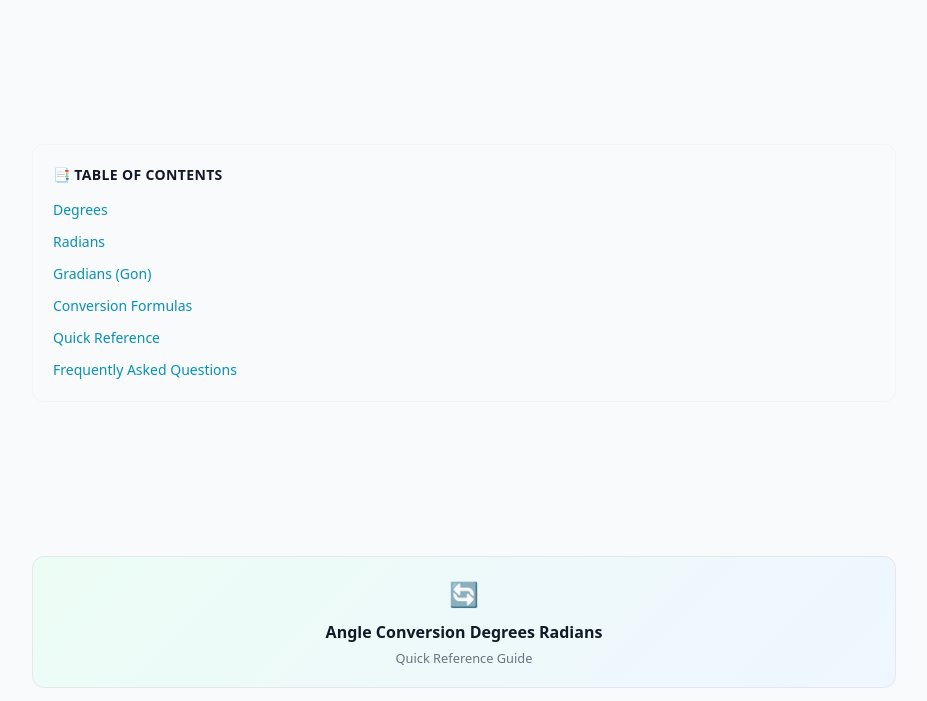
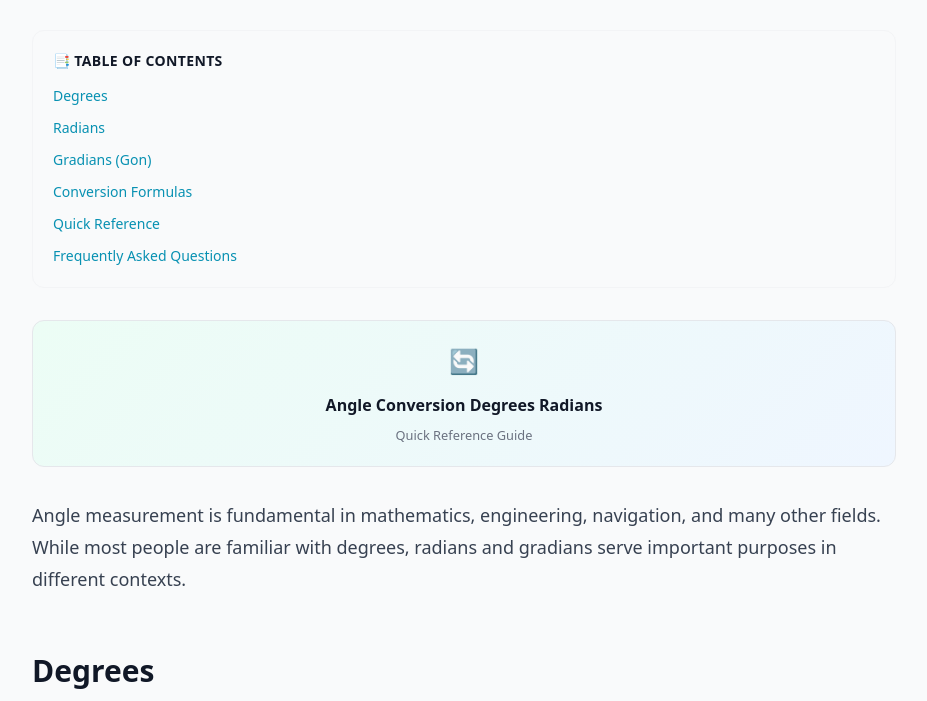
Before and after one commit to vega-create/ft-convert, an Astro site: page /blog/angle-conversion-degrees-radians in a window 1280 px wide. Shown: the part 979-1680 px from the top of the page, without its empty margins (176-1103 px from the left). Built offline with nearby package versions, Linux system fonts and the light colour scheme; Astro itself is replaced by a stand-in of ours.

Commit message:
fix: add @tailwindcss/typography plugin + remove AdSense placeholders

```diff
--- a/package.json
+++ b/package.json
@@ -15,5 +15,8 @@
     "react": "^18.2.0",
     "react-dom": "^18.2.0",
     "tailwindcss": "^3.4.0"
+  },
+  "devDependencies": {
+    "@tailwindcss/typography": "^0.5.19"
   }
 }
--- a/src/layouts/PostLayout.astro
+++ b/src/layouts/PostLayout.astro
@@ -1,7 +1,6 @@
 ---
 import BaseLayout from './BaseLayout.astro';
 import SEO from '../components/SEO.astro';
-import AdSense from '../components/AdSense.astro';
 
 interface Props {
   title: string;
@@ -92,8 +91,6 @@ const formattedDate = new Date(publishDate).toLocaleDateString('en-US', {
       </div>
     )}
 
-    <!-- AdSense: Top -->
-    <AdSense slot="top" />
 
     <!-- Table of Contents -->
     {tocHeadings.length > 0 && (
@@ -111,16 +108,12 @@ const formattedDate = new Date(publishDate).toLocaleDateString('en-US', {
       </nav>
     )}
 
-    <!-- AdSense: After TOC -->
-    <AdSense slot="after-toc" />
 
     <!-- Article Content -->
     <article class="prose prose-lg max-w-none prose-headings:scroll-mt-20 prose-a:text-primary-600 prose-a:no-underline hover:prose-a:underline">
       <slot />
     </article>
 
-    <!-- AdSense: Mid -->
-    <AdSense slot="mid" />
 
     <!-- FAQ Section -->
     {faq && faq.length > 0 && (
@@ -140,8 +133,6 @@ const formattedDate = new Date(publishDate).toLocaleDateString('en-US', {
       </section>
     )}
 
-    <!-- AdSense: Before Footer -->
-    <AdSense slot="before-faq" />
 
     <!-- Tags -->
     {tags && tags.length > 0 && (
--- a/tailwind.config.cjs
+++ b/tailwind.config.cjs
@@ -20,5 +20,5 @@ module.exports = {
       },
     },
   },
-  plugins: [],
+  plugins: [require('@tailwindcss/typography')],
 };
```
Also changed, not shown: 1 other file.
